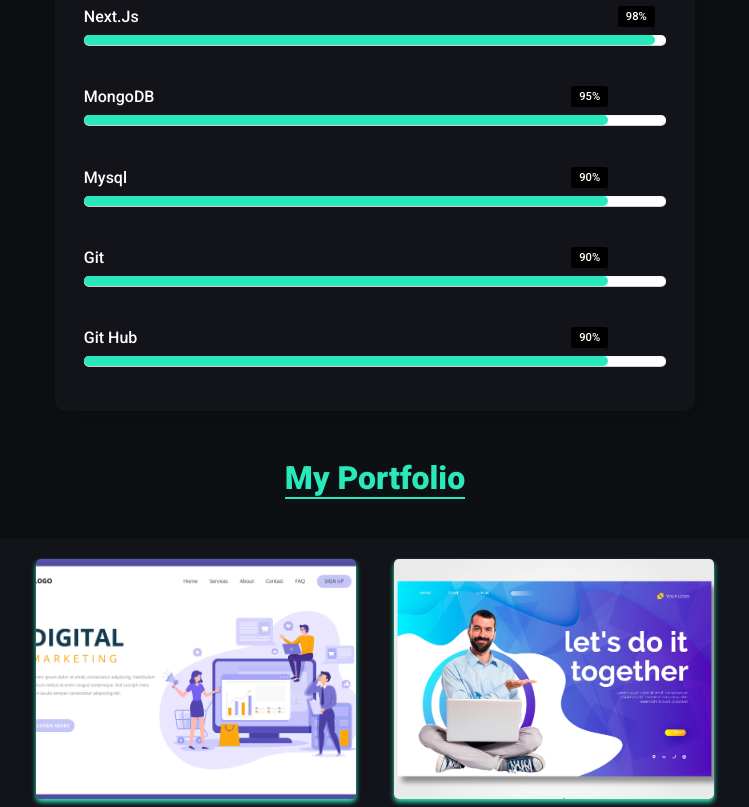
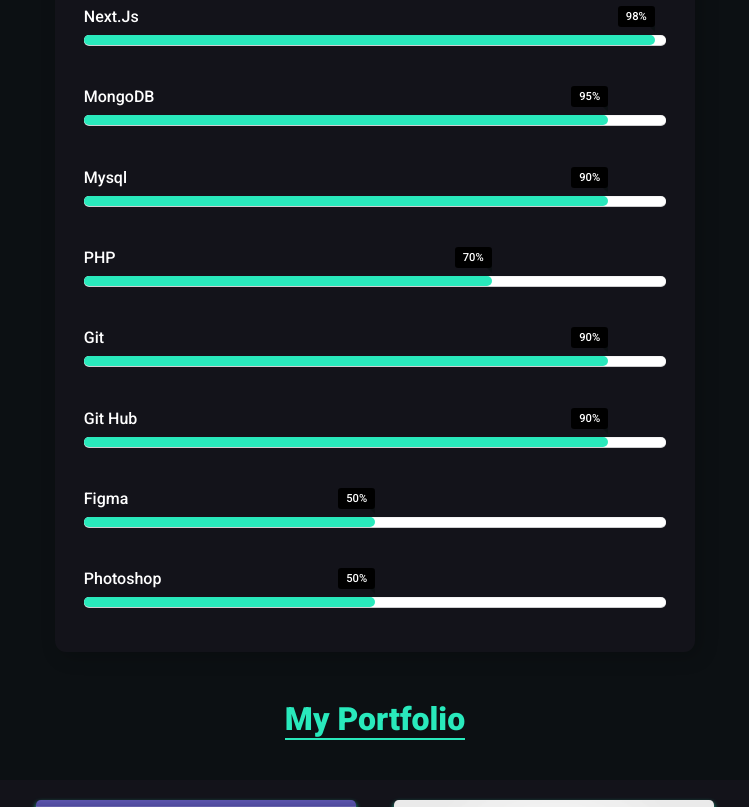
Before and after one commit to devenamul/portfolio2, a plain HTML site: page index.html in a window 1280 px wide. Shown: the part 3436-4243 px from the top of the page, without its empty margins (265-1014 px from the left). Drawn offline with nearby package versions, Linux system fonts and the light colour scheme.

Commit message:
some change in html and css

```diff
--- a/css/style.css
+++ b/css/style.css
@@ -440,11 +440,11 @@
 }
 
 .bar .progress-line.css span {
-    width: 60%;
+    width: 80%;
 }
 
 .bar .progress-line.tc span {
-    width: 60%;
+    width: 80%;
 }
 
 .bar .progress-line.bs span {
@@ -478,11 +478,20 @@
 .bar .progress-line.mysql span {
     width: 90%;
 }
+.bar .progress-line.php span {
+    width: 70%;
+}
 .bar .progress-line.git span {
     width: 90%;
 }
 .bar .progress-line.github span {
     width: 90%;
+}
+.bar .progress-line.figma span {
+    width: 50%;
+}
+.bar .progress-line.photoshop span {
+    width: 50%;
 }
 
 .progress-line span::before {
@@ -526,13 +535,13 @@
 }
 
 .progress-line.css span::after {
-    content: "60%";
+    content: "90%";
 }
 .progress-line.tc span::after {
-    content: "60%";
+    content: "80%";
 }
 .progress-line.bs span::after {
-    content: "70%";
+    content: "80%";
 }
 .progress-line.js span::after {
     content: "80%";
@@ -561,11 +570,20 @@
 .progress-line.mysql span::after {
     content: "90%";
 }
+.progress-line.php span::after {
+    content: "70%";
+}
 .progress-line.git span::after {
     content: "90%";
 }
 .progress-line.github span::after {
     content: "90%";
+}
+.progress-line.figma span::after {
+    content: "50%";
+}
+.progress-line.photoshop span::after {
+    content: "50%";
 }
 
 
--- a/index.html
+++ b/index.html
@@ -68,7 +68,7 @@
                     I am Eng. Enamul Haque <span class="typing-2"></span>
                 </div>
                 <p>I’m a passionate Full Stack Developer skilled in HTML, CSS, Bootstrap, Tailwind CSS, JavaScript, TypeScript, jQuery, EJS, Node.js, Express.js, React.js, and Next.js. With a Diploma and BSc in Computer Science & Engineering, I build dynamic, responsive, and SEO-friendly web applications. I love solving problems and turning ideas into reality!</p>
-                <a href="#" class="btn">Download CV</a>
+                <a href="https://drive.google.com/file/d/1K3gIvtDOwMPS60FAJouuK1CWTjC1DGHX/view?usp=sharing" target="_blank" class="btn">Download CV</a>
             </div>
         </div>
     </section>
@@ -246,6 +246,14 @@
             </div>
             <div class="bar">
                 <div class="info">
+                    <span>PHP</span>
+                </div>
+                <div class="progress-line php">
+                    <span></span>
+                </div>
+            </div>
+            <div class="bar">
+                <div class="info">
                     <span>git</span>
                 </div>
                 <div class="progress-line git">
@@ -257,6 +265,22 @@
                     <span>git hub</span>
                 </div>
                 <div class="progress-line github">
+                    <span></span>
+                </div>
+            </div>
+            <div class="bar">
+                <div class="info">
+                    <span>Figma</span>
+                </div>
+                <div class="progress-line figma">
+                    <span></span>
+                </div>
+            </div>
+            <div class="bar">
+                <div class="info">
+                    <span>Photoshop</span>
+                </div>
+                <div class="progress-line photoshop">
                     <span></span>
                 </div>
             </div>
--- a/js/script.js
+++ b/js/script.js
@@ -1,6 +1,6 @@
 // Typing Script JS
 var typed = new Typed(".typing",{
-    strings: ["Web Designer", "Web Developer", "MERN Stack", "Computer Science and Engineer"],
+    strings: ["Web Designer", "Web Developer", "MERN Stack", "B.sc in Computer Science and Engineer"],
     typeSpeed: 80,
     backSpeed: 80,
 });
```
